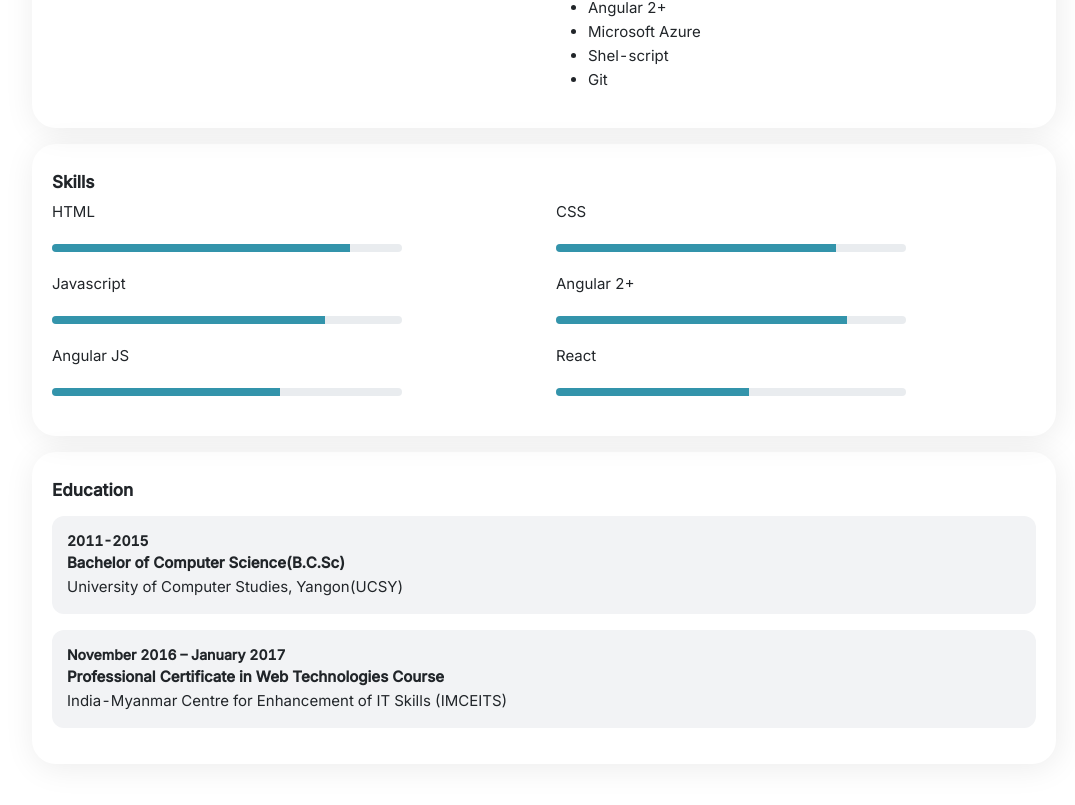
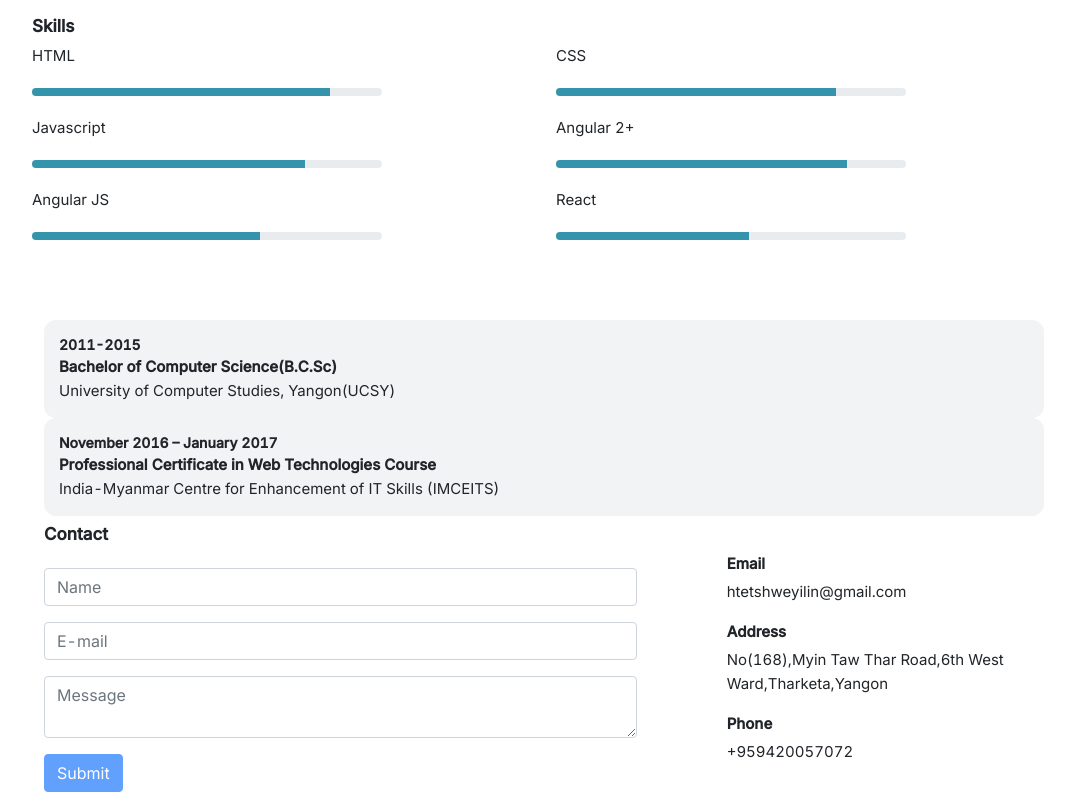
Before and after one commit to HtetShweYiLin/personal-portfolio-angular, an Angular app: page / in a window 1280 px wide. Shown: the part 808-1613 px from the top of the page, without its empty margins (96-1171 px from the left). Built offline with nearby package versions, Linux system fonts and the light colour scheme.

Commit message:
updated: updated for global color in main.css

```diff
--- a/src/app/profile/components/about/about.component.html
+++ b/src/app/profile/components/about/about.component.html
@@ -1,4 +1,4 @@
-<div id="about" class="text-c300 profile-card mt-3 mb-3">
+<div id="about" class="container">
     <div class="h4-strong pb-3">
         About Me
     </div>
--- a/src/app/profile/components/contact/contact.component.html
+++ b/src/app/profile/components/contact/contact.component.html
@@ -1,4 +1,4 @@
-<div id="contact" class="pt-3 pb-3 mt-3 mb-3">
+<div id="contact" class="container">
     <div class="h4-strong">
         Contact
     </div>
--- a/src/app/profile/components/education/education.component.html
+++ b/src/app/profile/components/education/education.component.html
@@ -1,8 +1,8 @@
-<div id="education" class="profile-card mt-3 mb-3">
-    <div class="h4-strong pb-2">
+<div id="education" class="container">
+    <div class="h4-strong text-s0 pb-2">
         Education
     </div>
-    <div *ngFor="let data of education" class="item-card bg-s20 mb-3">
+    <div *ngFor="let data of education" class="item-card bg-s20">
         <div class="small">
             {{ data.duration }}
         </div>
--- a/src/app/profile/components/experience/experience.component.html
+++ b/src/app/profile/components/experience/experience.component.html
@@ -1,4 +1,4 @@
-<div id="experience" class="profile-card mt-3 mb-3">
+<div id="experience" class="container">
     <div class="h4-strong">
         Experience
     </div>
--- a/src/app/profile/components/intro/intro.component.css
+++ b/src/app/profile/components/intro/intro.component.css
@@ -1,4 +1,4 @@
 .info-wrapper {
-  background-image: linear-gradient(to right, #2c3e50, #4ca1af);
+  /* background-image: linear-gradient(to right, #2c3e50, #4ca1af); */
   padding: 40px 0px;
 }
--- a/src/app/profile/components/intro/intro.component.html
+++ b/src/app/profile/components/intro/intro.component.html
@@ -1,4 +1,4 @@
-<div id="intro" class="text-s0 info-wrapper text-center">
+<div id="intro" class="container info-wrapper text-center">
     <div class="h1-strong pb-3">
         {{ intro.name }}
     </div>
--- a/src/app/profile/components/resume/resume.component.html
+++ b/src/app/profile/components/resume/resume.component.html
@@ -1,5 +1,5 @@
 <div id="resume" class="resume-container">
-    <div class="bg-lg100 text-lg700" style="padding: 20px;">
+    <div class="bg-lg100 text-lg500" style="padding: 20px;">
       <div class="h2-strong p-b-15">Htet Shwe Yi Lin</div>
       <div class="h3-strong">Front-End Developer</div>
     </div>
--- a/src/app/profile/components/skills/skills.component.html
+++ b/src/app/profile/components/skills/skills.component.html
@@ -1,4 +1,4 @@
-<div id="skill" class="profile-card mt-3 mb-3">
+<div id="skill" class="mt-3 mb-3">
     <div class="h4-strong">
         Skills
     </div>
@@ -8,7 +8,7 @@
                 {{ skill.name }}
             </div>
             <div class="animated-progress">
-                <span [style.width]="skill.percentage + '%'" class="bg-lg700"></span>
+                <span [style.width]="skill.percentage + '%'" class="bg-lg500"></span>
             </div>
         </div>
     </div>
--- a/src/app/profile/profile.component.html
+++ b/src/app/profile/profile.component.html
@@ -1,5 +1,5 @@
 <app-header-bar></app-header-bar>
-<div class="bg-s10">
+<div>
     <app-intro [intro]="profile.intro"></app-intro>
 </div>
 <div class="page-content">
--- a/src/assets/css/main.css
+++ b/src/assets/css/main.css
@@ -1,24 +1,8 @@
 :root {
-    --color-b25: #d9ecff;
-    --color-b50: #8cc4ff;
-    --color-b75: #4a9bff;
-    --color-b100: #0065f2;
-    --color-b200: #0054c9;
-    --color-b300: #0043a1;
-    --color-g25: #bfffda;
-    --color-g50: #91f2ba;
-    --color-g75: #52cc85;
-    --color-g100: #00a653;
-    --color-g200: #007d49;
-    --color-g300: #00593c;
-    --color-g400: #063647;
-    --color-g500: #052D3D;
-    --color-y25: #fff2b3;
-    --color-y50: #ffea80;
-    --color-y75: #ffdb26;
-    --color-y100: #ffbf00;
-    --color-y200: #cc8800;
-    --color-y300: #805500;
+    --color-g10: #e2f2d8;
+    --color-g20: #98b880;
+    --color-g30: #9ab782;
+    --color-g40: #749559;
     --color-r25: #ffe7e6;
     --color-r50: #ffcfcc;
     --color-r75: #ff9e99;
@@ -34,19 +18,17 @@
     --color-s0: #ffffff;
     --color-s10: #f7f9fa;
     --color-s20: #f2f3f5;
-    --color-s30: #edeef0;
-    --color-s40: #e8e9eb;
-    --color-s50: #e3e4e6;
-    --color-s60: #d4d5d6;
-    --color-s70: #b1b1b3;
+    --color-s30: #f0f0f0;
+    --color-s40: #edeef0;
+    --color-s50: #e8e9eb;
+    --color-s60: #e3e4e6;
+    --color-s70: #d4d5d6;
+    --color-s80: #b1b1b3;
     --color-lg100: #CCF5FF;
-    --color-lg500: #79E1FA;
-    --color-lg700: #3394AB;
-    --color-br01: #FBF7EC;
-    --color-br02: #E6DFCC;
-    --color-br03: #CCC1A5;
-    --color-br04: #7D6F4B;
-    --color-br05: #675B3D;
+    --color-lg200: #bfdddf;
+    --color-lg300: #70bdc2;
+    --color-lg400: #79E1FA;
+    --color-lg500: #3394AB;
 }
 
 * {
@@ -54,18 +36,35 @@
     "Oxygen", "Ubuntu", "Fira Sans", "Droid Sans", "Helvetica Neue", sans-serif;
     font-feature-settings: "tnum" on, "lnum" on, "ss01" on;
 }
-
-.text-g400 {
-  color: var(--color-g400);
+.text-g10 {
+  color: var(--color-g10);
 }
-.bg-g400 {
-  background-color: var(--color-g400);
+.bg-g10 {
+  background-color: var(--color-g10);
 }
-.text-g500 {
-  color: var(--color-g500);
+.text-g20 {
+  color: var(--color-g20);
 }
-.bg-g500 {
-  background-color: var(--color-g500);
+.bg-g20 {
+  background-color: var(--color-g20);
+}
+.text-g30 {
+  color: var(--color-g30);
+}
+.bg-g30 {
+  background-color: var(--color-g30);
+}
+.text-g40 {
+  color: var(--color-g40);
+}
+.bg-g40 {
+  background-color: var(--color-g40);
+}
+.text-r25 {
+  color: var(--color-r25);
+}
+.bg-r25 {
+  background-color: var(--color-r25);
 }
 .text-r50 {
   color: var(--color-r50);
@@ -73,11 +72,29 @@
 .bg-r50 {
   background-color: var(--color-r50);
 }
+.text-r75 {
+  color: var(--color-r75);
+}
+.bg-r75 {
+  background-color: var(--color-r75);
+}
 .text-r100 {
   color: var(--color-r100);
 }
 .bg-r100 {
   background-color: var(--color-r100);
+}
+.text-r200 {
+  color: var(--color-r200);
+}
+.bg-r200 {
+  background-color: var(--color-r200);
+}
+.text-r300 {
+  color: var(--color-r300);
+}
+.bg-r300 {
+  background-color: var(--color-r300);
 }
 .text-c25 {
   color: var(--color-c25);
@@ -116,88 +133,88 @@ color: #363f4d;
 background-color: #363f4d;
 }
 .text-s0 {
-color: #fff;
+  color: var(--color-s0);
 }
 .bg-s0 {
-background-color: #fff;
+  background-color: var(--color-s0);
 }
 .text-s10 {
-color: #f7f9fa;
+  color: var(--color-s10);
 }
 .bg-s10 {
-background-color: #f7f9fa;
+  background-color: var(--color-s10);
 }
 .text-s20 {
-color: #f2f3f5;
+  color: var(--color-s20);
 }
 .bg-s20 {
-background-color: #f2f3f5;
+  background-color: var(--color-s20);
 }
 .text-s30 {
-color: #edeef0;
+  color: var(--color-s30);
 }
 .bg-s30 {
-background-color: #edeef0;
+  background-color: var(--color-s30);
 }
 .text-s40 {
-color: #e8e9eb;
+  color: var(--color-s40);
 }
 .bg-s40 {
-background-color: #e8e9eb;
+  background-color: var(--color-s40);
 }
 .text-s50 {
-color: #e3e4e6;
+  color: var(--color-s50);
 }
 .bg-s50 {
-background-color: #e3e4e6;
+  background-color: var(--color-s50);
 }
 .text-s60 {
-color: #d4d5d6;
+  color: var(--color-s60);
 }
 .bg-s60 {
-background-color: #d4d5d6;
+  background-color: var(--color-s60);
 }
 .text-s70 {
-color: #b1b1b3;
+  color: var(--color-s70);
 }
 .bg-s70 {
-background-color: #b1b1b3;
+  background-color: var(--color-s70);
 }
-.text-main100 {
-color: #FFEF9F;
+.text-s80 {
+  color: var(--color-s80);
 }
-.bg-main100 {
-background-color: #FFEF9F;
-}
-.text-main500 {
-color: #FFD918;
-}
-.bg-main500 {
-background-color: #FFD918;
-}
-.text-main700 {
-color: #EB9E00;
-}
-.bg-main700 {
-background-color: #EB9E00;
+.bg-s80 {
+  background-color: var(--color-s80);
 }
 .text-lg100 {
-color: #CCF5FF;
+  color: var(--color-lg100);
 }
 .bg-lg100 {
-background-color: #CCF5FF;
+  background-color: var(--color-lg100);
+}
+.text-lg200 {
+  color: var(--color-lg200);
+}
+.bg-lg200 {
+  background-color: var(--color-lg200);
+}
+.text-lg300 {
+  color: var(--color-lg300);
+}
+.bg-lg300 {
+  background-color: var(--color-lg300);
+}
+.text-lg400 {
+  color: var(--color-lg400);
+}
+.bg-lg400 {
+  background-color: var(--color-lg400);
 }
 .text-lg500 {
-color: #79E1FA;
+  color: var(--color-lg500);
 }
 .bg-lg500 {
-background-color: #79E1FA;
-}
-.text-lg700 {
-color: #3394AB;
-}
-.bg-lg700 {
-background-color: #3394AB;
+  background-color: var(--color-lg500);
 }
 
 .light-body-l {
```
Also changed, not shown: src/app/profile/components/skills/skills.component.css (line endings or trailing spaces).
